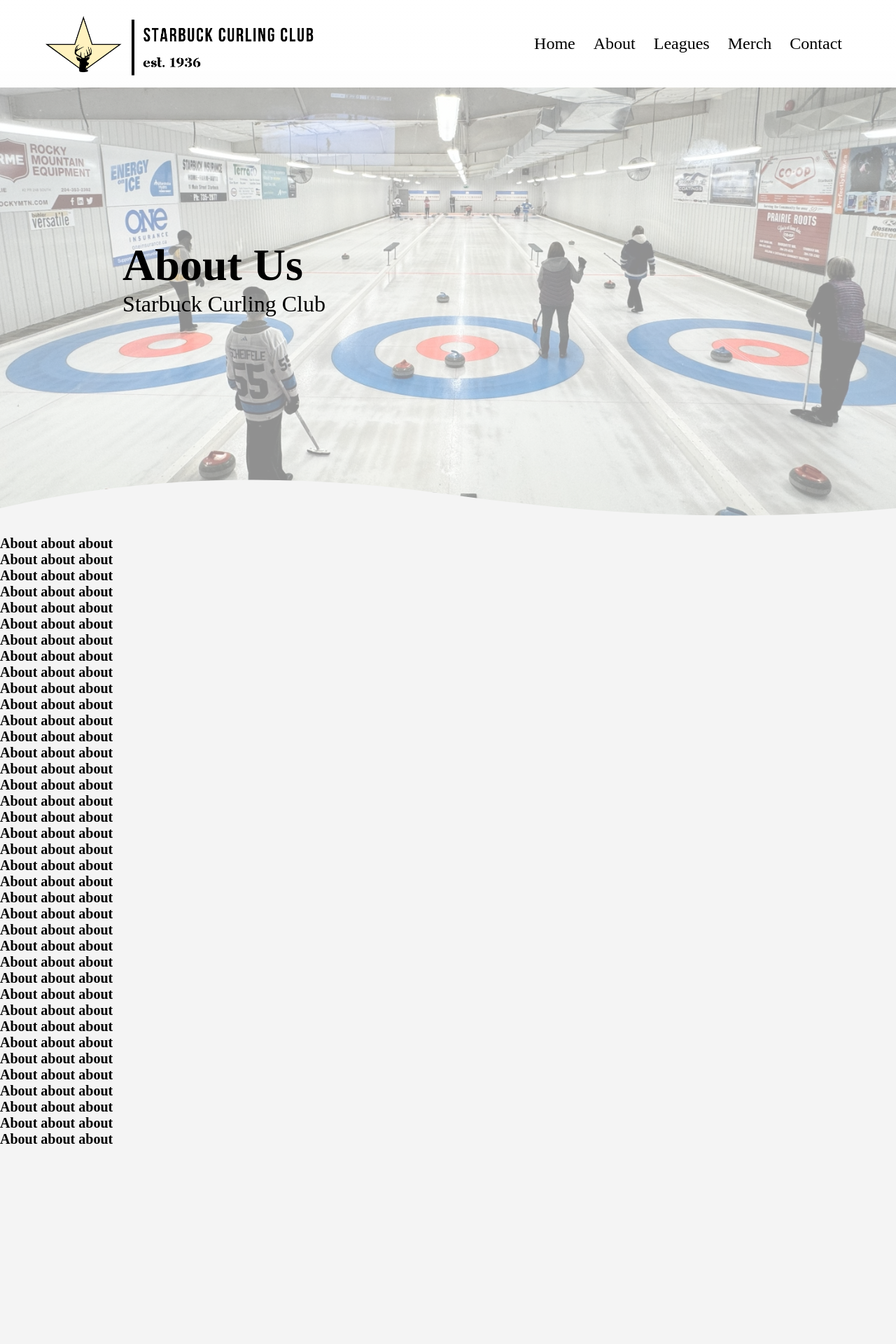
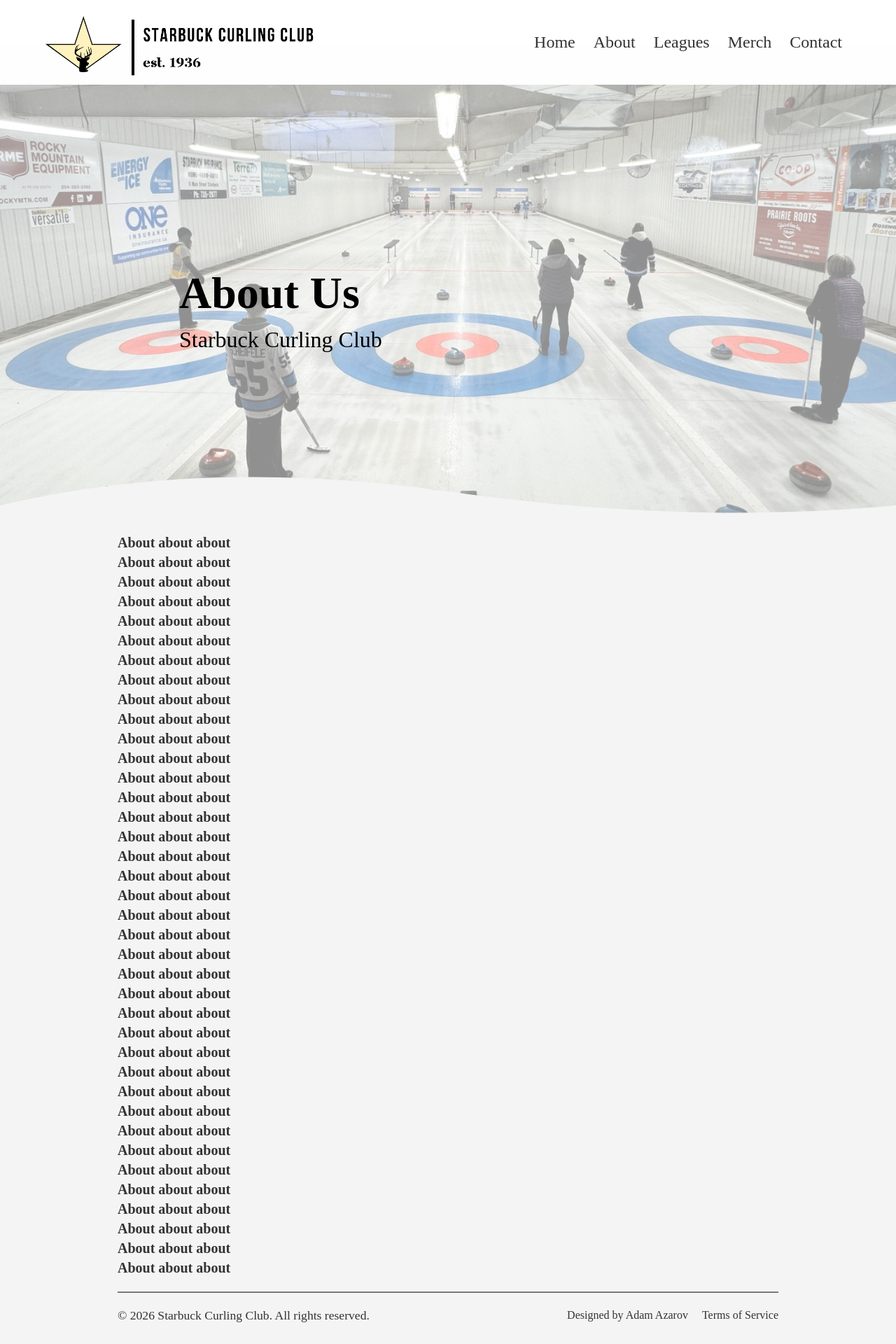
Before and after one commit to Azarov204/starbuck-curling, a React (Vite) app: page /starbuck-curling/about in a window 1280 px wide. Shown: the top 1920 px of the page at 70% size. Before the commit the page ends 1639 px from the top, so only its background shows below. Built offline with nearby package versions, Linux system fonts and the light colour scheme.

Commit message:
Add footer and some mobile friendly css

```diff
--- /dev/null
+++ b/src/components/Footer/Footer.css
@@ -0,0 +1,14 @@
+.footer {
+  margin: 20px auto;
+  display: flex;
+  align-items: center;
+  justify-content: space-between;
+  border-top: 2px solid #797979;
+  padding: 20px 0;
+}
+
+.footer ul li {
+  list-style: none;
+  display: inline-block;
+  margin-left: 20px;
+}
--- /dev/null
+++ b/src/components/Footer/Footer.jsx
@@ -0,0 +1,17 @@
+import "./Footer.css";
+
+const Footer = () => {
+  const year = new Date().getFullYear();
+
+  return (
+    <div className="footer">
+      <p>© {year} Starbuck Curling Club. All rights reserved.</p>
+      <ul>
+        <li>Designed by Adam Azarov</li>
+        <li>Terms of Service</li>
+      </ul>
+    </div>
+  );
+};
+
+export default Footer;
--- a/src/components/Header/Header.css
+++ b/src/components/Header/Header.css
@@ -4,7 +4,7 @@ nav {
   padding-right: 5%;
   background-image: linear-gradient(
     var(--hero-grad-start, #ffffff),
-    var(--hero-grad-end, rgba(255, 255, 255, 0.9))
+    var(--hero-grad-end, rgba(255, 255, 255, 0.85))
   );
   position: sticky;
   top: 0;
--- a/src/components/Hero/HeroLogo.css
+++ b/src/components/Hero/HeroLogo.css
@@ -5,7 +5,6 @@
   display: flex;
   align-items: center;
   justify-content: center;
-  min-height: 40rem;
 }
 
 .hero::before {
@@ -28,10 +27,13 @@
   transition: background 0.15s ease;
 }
 
-.hero-content {
+.hero-logo {
   position: relative;
-  z-index: 1;
-  transform: translateX(-20rem) translateY(-3rem);
+  width: 30rem;
+  max-width: 100%;
+  height: auto;
+  margin: 0 auto;
+  display: block;
 }
 
 .hero-divider {
--- a/src/components/Hero/HeroLogo.jsx
+++ b/src/components/Hero/HeroLogo.jsx
@@ -5,9 +5,7 @@ const HeroLogo = ({ image, logo }) => {
 
   return (
     <section className="hero" style={style}>
-      <div className="hero-content">
-        <img className="hero-logo" src={logo} alt="Hero Logo" />
-      </div>
+      <img className="hero-logo" src={logo} alt="Hero Logo" />
       <>
         <svg
           className="hero-divider"
--- a/src/components/Hero/HeroText.css
+++ b/src/components/Hero/HeroText.css
@@ -31,7 +31,15 @@
 .hero-content {
   position: relative;
   z-index: 1;
-  transform: translateX(-20rem) translateY(-3rem);
+  width: 100%;
+  box-sizing: border-box;
+  display: flex;
+  flex-direction: column;
+  align-items: flex-start;
+  justify-content: center;
+  padding-left: 20%;
+  padding-right: 20%;
+  text-align: left;
 }
 
 .hero-title {
--- a/src/index.css
+++ b/src/index.css
@@ -1,6 +1,21 @@
 :root {
   --website-bg-color: #f4f4f4;
   --website-text-color: #333333;
+  --container-padding-mobile: 16px;
+  --container-padding-desktop: 10%;
+  --max-content-width: 1200px;
+  --base-font-size: 16px;
+}
+
+html {
+  font-size: 100%;
+  -webkit-text-size-adjust: 100%;
+}
+body {
+  font-size: var(--base-font-size);
+  line-height: 1.4;
+  color: var(--website-text-color);
+  background: var(--website-bg-color);
 }
 
 * {
@@ -9,6 +24,61 @@
   box-sizing: border-box;
 }
 
-body {
-  background: var(--website-bg-color);
+.container {
+  padding-left: var(--container-padding-mobile);
+  padding-right: var(--container-padding-mobile);
+  margin-left: auto;
+  margin-right: auto;
+  max-width: var(--max-content-width);
 }
+
+/* Images and media */
+img,
+video,
+svg {
+  max-width: 100%;
+  height: auto;
+  display: block;
+}
+
+/* Buttons / links touch targets */
+button,
+a.button {
+  min-height: 44px;
+  padding: 10px 16px;
+  touch-action: manipulation;
+}
+
+/* Responsive typography */
+h1 {
+  font-size: clamp(1.4rem, 4vw, 2.4rem);
+}
+p {
+  font-size: clamp(0.95rem, 2.2vw, 1.1rem);
+}
+
+/* Header: stack on small screens */
+.header {
+  display: flex;
+  align-items: center;
+  justify-content: space-between;
+  gap: 12px;
+}
+
+/* Breakpoints (mobile-first) */
+@media (min-width: 600px) {
+  .container {
+    padding-left: 24px;
+    padding-right: 24px;
+  }
+  .header {
+    gap: 20px;
+  }
+}
+
+@media (min-width: 900px) {
+  .container {
+    padding-left: var(--container-padding-desktop);
+    padding-right: var(--container-padding-desktop);
+  }
+}
--- a/src/pages/About/About.jsx
+++ b/src/pages/About/About.jsx
@@ -1,6 +1,7 @@
 import "./About.css";
 import HeroText from "../../components/Hero/HeroText";
 import hero_image from "../../assets/images/image_1_crop.jpg";
+import Footer from "../../components/Footer/Footer";
 
 const About = () => {
   return (
@@ -10,6 +11,7 @@ const About = () => {
         title="About Us"
         description="Starbuck Curling Club"
       ></HeroText>
+      <div className="container">
         <h1>About about about</h1>
         <h1>About about about</h1>
         <h1>About about about</h1>
@@ -48,6 +50,8 @@ const About = () => {
         <h1>About about about</h1>
         <h1>About about about</h1>
         <h1>About about about</h1>
+        <Footer />
+      </div>
     </>
   );
 };
--- a/src/pages/Home/Home.jsx
+++ b/src/pages/Home/Home.jsx
@@ -2,11 +2,13 @@ import "./Home.css";
 import HeroLogo from "../../components/Hero/HeroLogo";
 import hero_image from "../../assets/images/image_2_crop.jpg";
 import hero_logo from "../../assets/logos/starbuck_1.png";
+import Footer from "../../components/Footer/Footer";
 
 const Home = () => {
   return (
     <>
       <HeroLogo image={hero_image} logo={hero_logo}></HeroLogo>
+      <div className="container">
         <h1>Home home home</h1>
         <h1>Home home home</h1>
         <h1>Home home home</h1>
@@ -43,6 +45,8 @@ const Home = () => {
         <h1>Home home home</h1>
         <h1>Home home home</h1>
         <h1>Home home home</h1>
+        <Footer />
+      </div>
     </>
   );
 };
--- a/src/pages/Leagues/Leagues.jsx
+++ b/src/pages/Leagues/Leagues.jsx
@@ -1,5 +1,6 @@
 import HeroText from "../../components/Hero/HeroText";
 import hero_image from "../../assets/images/image_2_crop.jpg";
+import Footer from "../../components/Footer/Footer";
 
 const Leagues = () => {
   return (
@@ -9,6 +10,7 @@ const Leagues = () => {
         title="Leagues"
         description="Different Leagues we offer at the Starbuck Curling Club"
       ></HeroText>
+      <div className="container">
         <h1>Leagues Page</h1>
         <h1>Leagues Page</h1>
         <h1>Leagues Page</h1>
@@ -40,6 +42,8 @@ const Leagues = () => {
         <h1>Leagues Page</h1>
         <h1>Leagues Page</h1>
         <h1>Leagues Page</h1>
+        <Footer />
+      </div>
     </>
   );
 };
--- a/src/pages/Merch/Merch.jsx
+++ b/src/pages/Merch/Merch.jsx
@@ -1,5 +1,6 @@
 import HeroText from "../../components/Hero/HeroText";
 import hero_image from "../../assets/images/image_1_crop.jpg";
+import Footer from "../../components/Footer/Footer";
 
 const Merch = () => {
   return (
@@ -7,8 +8,9 @@ const Merch = () => {
       <HeroText
         image={hero_image}
         title="Merch"
-        description="Give us your money and get something cool in return"
+        description="Give us money, get something cool"
       ></HeroText>
+      <div className="container">
         <h1>Swag swag swag</h1>
         <h1>Swag swag swag</h1>
         <h1>Swag swag swag</h1>
@@ -40,6 +42,8 @@ const Merch = () => {
         <h1>Swag swag swag</h1>
         <h1>Swag swag swag</h1>
         <h1>Swag swag swag</h1>
+        <Footer />
+      </div>
     </>
   );
 };
--- a/src/pages/NotFound/NotFound.jsx
+++ b/src/pages/NotFound/NotFound.jsx
@@ -1,14 +1,16 @@
 import { Link } from "react-router-dom";
+import Footer from "../../components/Footer/Footer";
 
 const NotFound = () => {
   return (
-    <>
+    <div className="container">
       <h1>404 - Page Not Found</h1>
       <p>Sorry, the page you are looking for does not exist.</p>
       <Link to="/starbuck-curling/">
         <button>Go to Home Page</button>
       </Link>
-    </>
+      <Footer />
+    </div>
   );
 };
 
```
Lines whose indentation alone changed are shown as unchanged.
